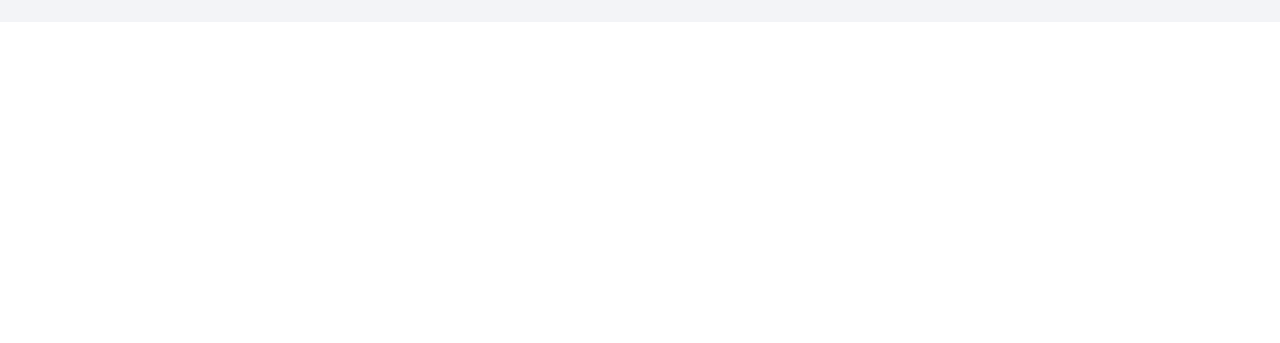
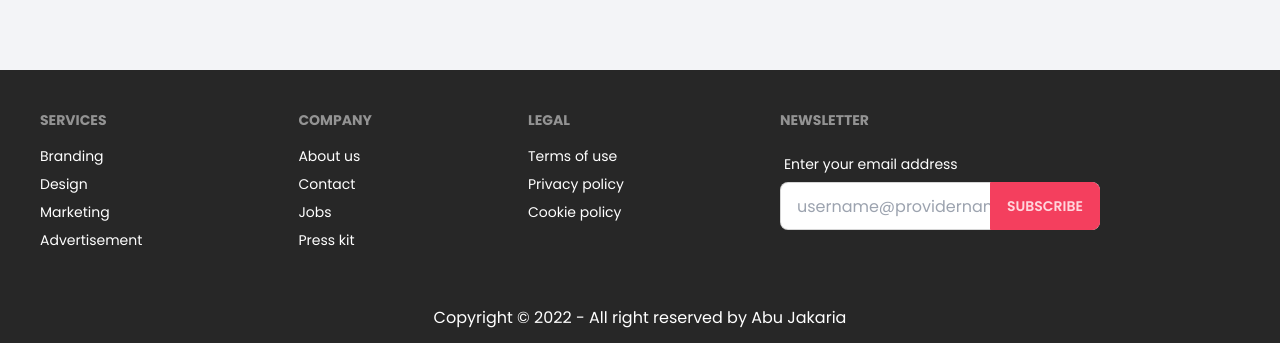
Before and after one commit to abujakariacse/vacation-rental, a React (Create React App) app: page / in a window 1280 px wide. Shown: the part 5518-5861 px from the top of the page. Before the commit the page ends 5540 px from the top, so only its background shows below. Built offline with nearby package versions, Linux system fonts and the light colour scheme.

Commit message:
footer added

```diff
--- a/src/App.js
+++ b/src/App.js
@@ -1,6 +1,7 @@
 import { Route, Routes } from 'react-router-dom';
 import './App.css';
 import Home from './Pages/Home/Home';
+import Footer from './Pages/Shared/Footer';
 import Navbar from './Pages/Shared/Navbar';
 
 function App() {
@@ -11,6 +12,7 @@ function App() {
         <Route path='/' element={<Home />}></Route>
         <Route path='home' element={<Home />}></Route>
       </Routes>
+      <Footer />
     </div>
   );
 }
--- a/src/Pages/Home/ApartmentRooms.js
+++ b/src/Pages/Home/ApartmentRooms.js
@@ -1,5 +1,5 @@
 import React from 'react';
-import ApartmentRoom from './ApartmentRoom';
+import ApartpartmentRoom from './ApartmentRoom';
 
 const ApartmentRooms = () => {
     const rooms = [
@@ -45,10 +45,10 @@ const ApartmentRooms = () => {
             <h2 className='md:text-5xl text-4xl text-gray text-center'>Apartment Room</h2>
             <div className='md:grid grid-cols-2 gap-10 my-14 md:mx-20'>
                 {
-                    rooms.map(room => <ApartmentRoom
+                    rooms.map(room => <ApartpartmentRoom
                         key={room._id}
                         room={room}>
-                    </ApartmentRoom>)
+                    </ApartpartmentRoom>)
                 }
             </div>
         </div>
--- a/src/Pages/Home/Blog.js
+++ b/src/Pages/Home/Blog.js
@@ -4,11 +4,11 @@ import { Link } from 'react-router-dom';
 const Blog = ({ blog }) => {
     const { image, title, description, date, role } = blog;
     return (
-        <div class="card md:w-96 w-80 mx-auto md:mx-0 bg-base-100 shadow-xl my-4 rounded-sm">
-            <img className='rounded-sm' src={image} alt="blog" class="rounded" />
-            <div class="card-body items-center text-center">
+        <div className="card md:w-96 w-80 mx-auto md:mx-0 bg-base-100 shadow-xl my-4 rounded-sm">
+            <img className='rounded-sm' src={image} alt="blog" />
+            <div className="card-body items-center text-center">
                 <p><span className='text-primary'>{date} </span><span className='text-primary'>By {role}</span></p>
-                <h2 class="card-title"><Link to='/'>{title}</Link></h2>
+                <h2 className="card-title"><Link to='/'>{title}</Link></h2>
                 <p>{description}</p>
 
             </div>
--- a/src/Pages/Home/Blogs.js
+++ b/src/Pages/Home/Blogs.js
@@ -32,7 +32,7 @@ const Blogs = () => {
         <div className='font-[Poppins] bg-accent py-12 text-center'>
             <h1 className='text-5xl'>Latest news from our blog</h1>
             <p className='text-base text-primary font-semibold'>NEWS & BLOG</p>
-            <div className='grid md:grid-cols-3 grid-cols-1 justify-items-center my-14'>
+            <div className='grid md:grid-cols-3 grid-cols-1 justify-items-center py-14'>
                 {
                     blogs?.map(blog => <Blog
                         key={blog._id}
--- a/src/Pages/Home/GetReady.js
+++ b/src/Pages/Home/GetReady.js
@@ -3,7 +3,7 @@ import Button from '../Shared/Button';
 
 const GetReady = () => {
     return (
-        <div className="get-ready text-center bg-accent p-10 bg-[url('https://i.ibb.co/gJWwZzf/banner.jpg')]">
+        <div className="get-ready text-center bg-accent py-16 bg-[url('https://i.ibb.co/gJWwZzf/banner.jpg')]">
             <div>
                 <h1 className='text-5xl font-bold my-7 text-black'>Ready to get started</h1>
                 <p className='text-base my-5 text-black'>It’s safe to book online with us! Get your dream stay in clicks or drop us a line with your questions.</p>
--- /dev/null
+++ b/src/Pages/Shared/Footer.js
@@ -0,0 +1,51 @@
+import React from 'react';
+import { Link } from 'react-router-dom';
+
+const Footer = () => {
+    const year = new Date().getFullYear();
+    return (
+        <div className='font-[Poppins]'>
+            <footer className="footer p-10 bg-neutral text-white">
+                <div>
+                    <span className="footer-title">Services</span>
+                    <Link to='/' className="link link-hover">Branding</Link>
+                    <Link to='/' className="link link-hover">Design</Link>
+                    <Link to='/' className="link link-hover">Marketing</Link>
+                    <Link to='/' className="link link-hover">Advertisement</Link>
+                </div>
+                <div>
+                    <span className="footer-title">Company</span>
+                    <Link to='/' className="link link-hover">About us</Link>
+                    <Link to='/' className="link link-hover">Contact</Link>
+                    <Link to='/' className="link link-hover">Jobs</Link>
+                    <Link to='/' className="link link-hover">Press kit</Link>
+                </div>
+                <div>
+                    <span className="footer-title">Legal</span>
+                    <Link to='/' className="link link-hover">Terms of use</Link>
+                    <Link to='/' className="link link-hover">Privacy policy</Link>
+                    <Link to='/' className="link link-hover">Cookie policy</Link>
+                </div>
+                <div>
+                    <span className="footer-title">Newsletter</span>
+                    <div className="form-control w-80">
+                        <label className="label">
+                            <span className="label-text text-white">Enter your email address</span>
+                        </label>
+                        <div className="relative">
+                            <input type="text" placeholder="username@providername.com" className="input input-bordered w-full pr-16" />
+                            <button className="btn btn-primary absolute top-0 right-0 rounded-l-none">Subscribe</button>
+                        </div>
+                    </div>
+                </div>
+            </footer>
+            <footer class="footer footer-center p-4 bg-neutral text-white">
+                <div>
+                    <p className='text-base'>Copyright © {year} - All right reserved by Abu Jakaria</p>
+                </div>
+            </footer>
+        </div>
+    );
+};
+
+export default Footer;
--- a/tailwind.config.js
+++ b/tailwind.config.js
@@ -18,7 +18,7 @@ module.exports = {
           primary: "#F43F5E",
           secondary: "#FD7792",
           accent: "#F3F4F7",
-          neutral: "#3d4451",
+          neutral: "#272727",
           "base-100": "#ffffff",
         }
       }],
```
